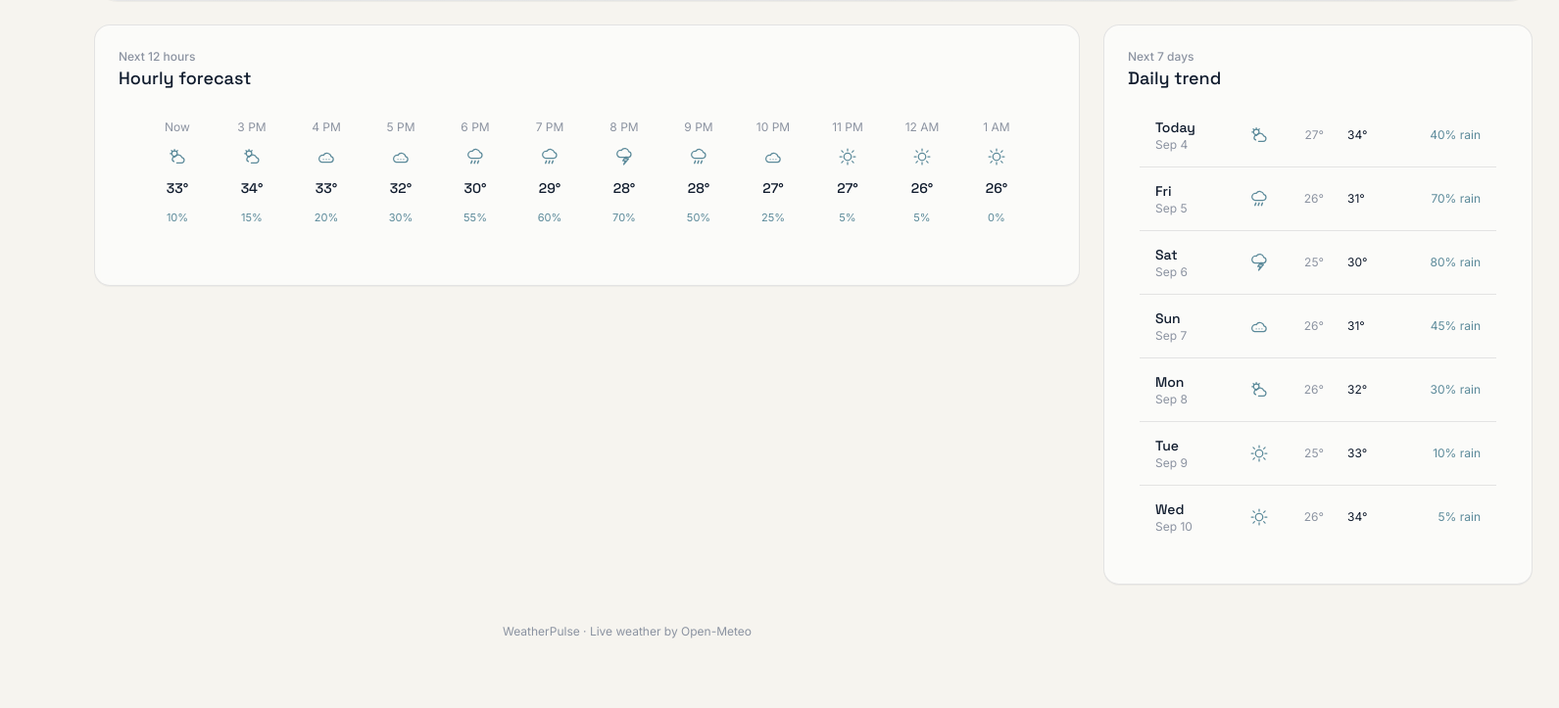
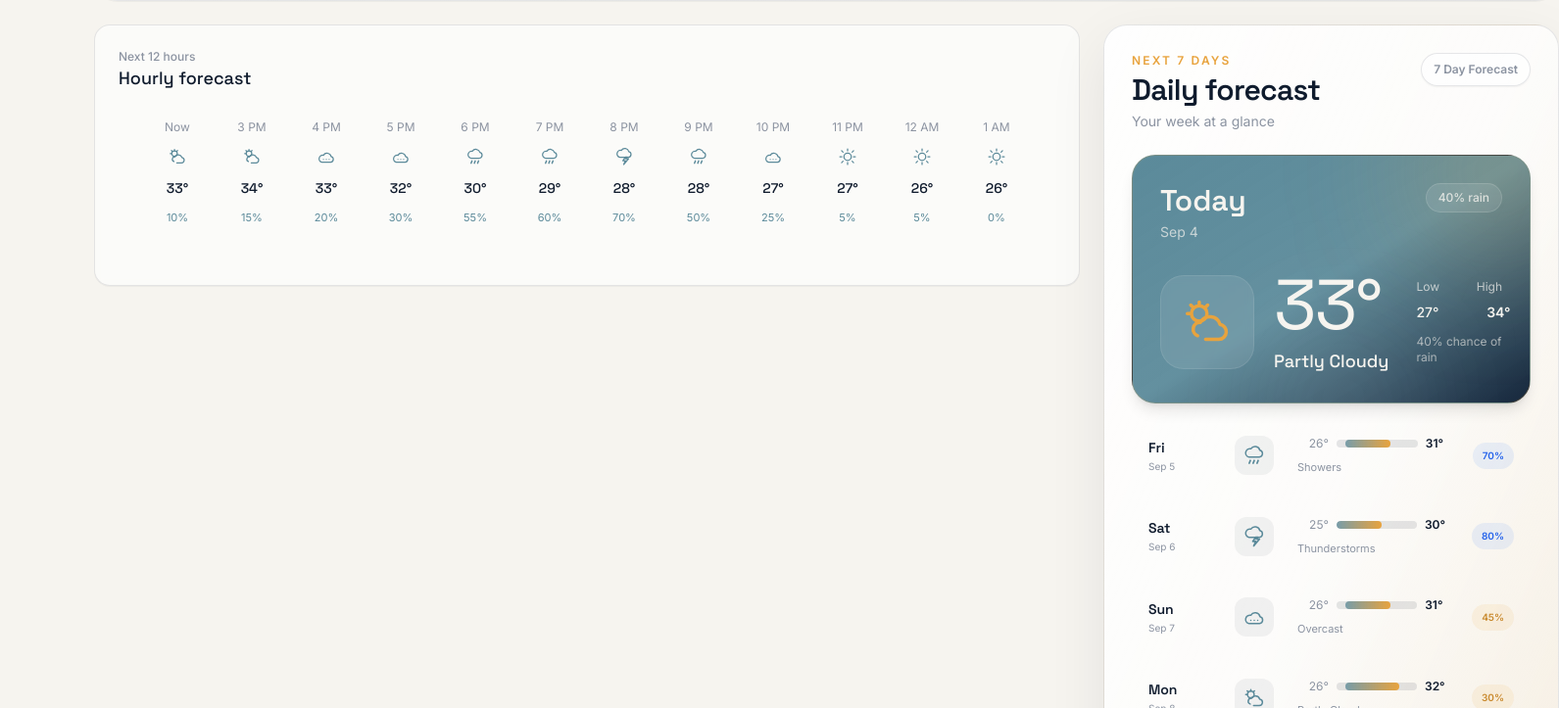
Before and after one commit to riteshmanna56789-sketch/WeatherPulse, a React (Vite) app: page / in a window 1280 px wide. Shown: the part 613-1336 px from the top of the page at 98% size, 1591 px wide, since content can reach past the window. Built offline with nearby package versions, Linux system fonts and the light colour scheme; no server answers; the HTML template or start-up script is replaced by a standard one.

Commit message:
feat: redesign daily forecast

```diff
--- a/src/App.tsx
+++ b/src/App.tsx
@@ -277,10 +277,11 @@ export default function App() {
           </div>
 
           <div className="lg:col-span-1">
-            <DailyForecast
-              days={snapshot.daily}
-              unit={unit}
-            />
+             <DailyForecast
+  days={snapshot.daily}
+  unit={unit}
+  currentTemperature={snapshot.current.temperature}
+/>
           </div>
         </div>
 
--- a/src/components/weather/DailyForecast.tsx
+++ b/src/components/weather/DailyForecast.tsx
@@ -2,16 +2,17 @@ import type { DailyReading } from '../../types/weather'
 import type { TemperatureUnit } from '../../utils/temperature'
 import { convertTemperature, formatTemperature } from '../../utils/temperature'
 import WeatherIcon from '../ui/WeatherIcon'
-import Panel from '../ui/Panel'
 
 interface DailyForecastProps {
   days: DailyReading[]
   unit: TemperatureUnit
+  currentTemperature: number
 }
 
 export default function DailyForecast({
   days,
-  unit
+  unit,
+  currentTemperature
 }: DailyForecastProps) {
   const convertedDays = days.map((day) => ({
     ...day,
@@ -23,46 +24,182 @@ export default function DailyForecast({
   const weekHigh = Math.max(...convertedDays.map((day) => day.high))
   const span = weekHigh - weekLow || 1
 
-  return (
-    <Panel
-      eyebrow="Next 7 days"
-      title="Daily trend"
-      className="animate-rise"
-    >
-      <ul className="mt-3 divide-y divide-ink/10 px-2 pb-3 dark:divide-paper/10 sm:px-3">
-        {convertedDays.map((day, i) => {
-          const leftPct = ((day.low - weekLow) / span) * 100
-          const widthPct = ((day.high - day.low) / span) * 100
+  const formattedCurrentTemperature = formatTemperature(
+    currentTemperature,
+    unit
+  )
 
   return (
-            <li
+    <section className="animate-rise overflow-hidden rounded-3xl border border-ink/10 bg-gradient-to-br from-white/90 via-white/70 to-amber/10 shadow-[0_20px_60px_rgba(15,27,45,0.08)] dark:border-paper/10 dark:from-ink-soft dark:via-ink-soft/95 dark:to-dusk/30">
+      <div className="p-5 sm:p-6 lg:p-7">
+        <div className="flex items-start justify-between gap-4">
+          <div>
+            <p className="font-body text-xs font-semibold uppercase tracking-[0.18em] text-amber">
+              Next 7 days
+            </p>
+
+            <h2 className="mt-1 font-display text-2xl font-semibold tracking-tight text-ink dark:text-paper sm:text-3xl">
+              Daily forecast
+            </h2>
+
+            <p className="mt-1 font-body text-sm text-slate">
+              Your week at a glance
+            </p>
+          </div>
+
+          <div className="hidden rounded-full border border-ink/10 bg-white/60 px-3 py-2 font-body text-xs font-semibold text-slate shadow-sm dark:border-paper/10 dark:bg-paper/5 sm:block">
+            7 Day Forecast
+          </div>
+        </div>
+
+        {convertedDays[0] && (
+          <div className="relative mt-6 overflow-hidden rounded-3xl border border-amber/20 bg-gradient-to-br from-dusk via-dusk/95 to-ink-soft p-5 text-paper shadow-lg sm:p-7">
+            <div className="absolute -right-16 -top-20 h-48 w-48 rounded-full bg-amber/20 blur-3xl" />
+            <div className="absolute -bottom-20 left-1/3 h-40 w-40 rounded-full bg-paper/10 blur-3xl" />
+
+            <div className="relative">
+              <div className="flex items-start justify-between gap-4">
+                <div>
+                  <p className="font-display text-2xl font-semibold sm:text-3xl">
+                    Today
+                  </p>
+
+                  <p className="mt-1 font-body text-sm text-paper/70">
+                    {convertedDays[0].date}
+                  </p>
+                </div>
+
+                <div className="rounded-full border border-paper/15 bg-paper/10 px-3 py-1.5 font-body text-xs font-medium text-paper/80">
+                  {convertedDays[0].precipitationChance}% rain
+                </div>
+              </div>
+
+              <div className="mt-7 flex flex-col gap-7 sm:flex-row sm:items-center sm:justify-between">
+                <div className="flex items-center gap-5">
+                  <div className="flex h-20 w-20 items-center justify-center rounded-3xl border border-paper/10 bg-paper/10 backdrop-blur-sm sm:h-24 sm:w-24">
+                    <WeatherIcon
+                      condition={convertedDays[0].condition}
+                      className="h-12 w-12 text-amber sm:h-14 sm:w-14"
+                    />
+                  </div>
+
+                  <div>
+                    <p className="font-display text-6xl font-light leading-none tracking-tight sm:text-7xl">
+                      {formattedCurrentTemperature}
+                    </p>
+
+                    <p className="mt-2 font-display text-base font-medium text-paper sm:text-lg">
+                      {convertedDays[0].conditionLabel}
+                    </p>
+                  </div>
+                </div>
+
+                <div className="min-w-0 flex-1 sm:max-w-md">
+                  <div className="flex items-center justify-between font-body text-xs text-paper/70">
+                    <span>Low</span>
+                    <span>High</span>
+                  </div>
+
+                  <div className="mt-2 flex items-center gap-3">
+                    <span className="w-9 shrink-0 font-body text-sm font-medium">
+                      {formatTemperature(convertedDays[0].low, unit)}
+                    </span>
+
+                    <div className="relative h-2.5 flex-1 overflow-hidden rounded-full bg-paper/15">
+                      <div
+                        className="absolute top-0 h-full rounded-full bg-gradient-to-r from-paper/50 via-amber to-amber"
+                        style={{
+                          left: `${((convertedDays[0].low - weekLow) / span) * 100}%`,
+                          width: `${Math.max(
+                            ((convertedDays[0].high -
+                              convertedDays[0].low) /
+                              span) *
+                              100,
+                            8
+                          )}%`
+                        }}
+                      />
+
+                      <span
+                        className="absolute top-1/2 h-4 w-4 -translate-x-1/2 -translate-y-1/2 rounded-full border-2 border-paper bg-paper shadow-lg"
+                        style={{
+                          left: `${Math.max(
+                            Math.min(
+                              ((convertTemperature(
+                                currentTemperature,
+                                unit
+                              ) -
+                                weekLow) /
+                                span) *
+                                100,
+                              100
+                            ),
+                            0
+                          )}%`
+                        }}
+                      />
+                    </div>
+
+                    <span className="w-9 shrink-0 text-right font-body text-sm font-semibold">
+                      {formatTemperature(convertedDays[0].high, unit)}
+                    </span>
+                  </div>
+
+                  <p className="mt-3 font-body text-xs text-paper/60">
+                    {convertedDays[0].precipitationChance}% chance of rain
+                  </p>
+                </div>
+              </div>
+            </div>
+          </div>
+        )}
+
+        <div className="mt-4 space-y-2">
+          {convertedDays.slice(1).map((day, index) => {
+            const actualIndex = index + 1
+
+            const leftPct = ((day.low - weekLow) / span) * 100
+
+            const widthPct = Math.max(
+              ((day.high - day.low) / span) * 100,
+              4
+            )
+
+            return (
+              <div
                 key={day.date}
-              className="grid grid-cols-[64px_28px_1fr_72px] items-center gap-3 px-3 py-3.5 sm:grid-cols-[80px_28px_1fr_88px] sm:gap-4 sm:px-4"
-              style={{ animationDelay: `${i * 40}ms` }}
+                className="group rounded-2xl border border-transparent px-3 py-4 transition-all duration-200 hover:border-ink/10 hover:bg-white/70 hover:shadow-sm dark:hover:border-paper/10 dark:hover:bg-paper/5 sm:px-4"
+                style={{
+                  animationDelay: `${actualIndex * 45}ms`
+                }}
               >
+                <div className="grid grid-cols-[52px_42px_1fr_auto] items-center gap-3 sm:grid-cols-[72px_48px_1fr_auto] sm:gap-4">
                   <div>
-                <p className="font-display text-sm font-medium text-ink dark:text-paper">
+                    <p className="font-display text-sm font-semibold text-ink dark:text-paper">
                       {day.day}
                     </p>
 
-                <p className="font-body text-xs text-slate">
+                    <p className="mt-0.5 font-body text-[10px] text-slate">
                       {day.date}
                     </p>
                   </div>
 
+                  <div className="flex h-10 w-10 items-center justify-center rounded-xl bg-ink/5 dark:bg-paper/5">
                     <WeatherIcon
                       condition={day.condition}
-                className="h-5 w-5 text-dusk dark:text-amber"
+                      className="h-6 w-6 text-dusk dark:text-amber"
                     />
+                  </div>
 
-              <div className="flex items-center gap-3">
+                  <div className="min-w-0">
+                    <div className="flex items-center gap-2">
                       <span className="w-8 shrink-0 text-right font-body text-xs text-slate">
                         {formatTemperature(day.low, unit)}
                       </span>
 
-                <div className="relative h-1.5 flex-1 rounded-full bg-ink/10 dark:bg-paper/10">
+                      <div className="relative h-2 flex-1 overflow-hidden rounded-full bg-ink/10 dark:bg-paper/10">
                         <div
-                    className="absolute h-full origin-left animate-sweep rounded-full bg-gradient-to-r from-dusk to-amber"
+                          className="absolute top-0 h-full rounded-full bg-gradient-to-r from-dusk/80 to-amber transition-all duration-500 group-hover:brightness-110"
                           style={{
                             left: `${leftPct}%`,
                             width: `${widthPct}%`
@@ -70,18 +207,67 @@ export default function DailyForecast({
                         />
                       </div>
 
-                <span className="w-8 shrink-0 font-body text-xs text-ink dark:text-paper">
+                      <span className="w-8 shrink-0 font-body text-xs font-semibold text-ink dark:text-paper">
                         {formatTemperature(day.high, unit)}
                       </span>
                     </div>
 
-              <p className="text-right font-body text-xs text-dusk dark:text-dusk">
-                {day.precipitationChance}% rain
+                    <p className="mt-2 truncate font-body text-[11px] text-slate">
+                      {day.conditionLabel}
                     </p>
-            </li>
+                  </div>
+
+                  <div
+                    className={`rounded-full px-2.5 py-1.5 font-body text-[10px] font-semibold ${
+                      day.precipitationChance >= 60
+                        ? 'bg-blue-500/10 text-blue-600 dark:text-blue-400'
+                        : day.precipitationChance >= 30
+                          ? 'bg-amber/10 text-amber-dim dark:text-amber'
+                          : 'bg-ink/5 text-slate dark:bg-paper/5'
+                    }`}
+                  >
+                    {day.precipitationChance}%
+                  </div>
+                </div>
+              </div>
             )
           })}
-      </ul>
-    </Panel>
+        </div>
+
+        <div className="mt-5 flex flex-col gap-4 rounded-2xl border border-ink/10 bg-ink/[0.03] p-4 dark:border-paper/10 dark:bg-paper/[0.03] sm:flex-row sm:items-center sm:justify-between sm:p-5">
+          <div className="flex items-center gap-3">
+            <div className="flex h-10 w-10 items-center justify-center rounded-xl bg-amber/10 text-lg">
+              🌿
+            </div>
+
+            <div>
+              <p className="font-display text-sm font-semibold text-ink dark:text-paper">
+                Looks like a great week ahead
+              </p>
+
+              <p className="mt-0.5 font-body text-xs text-slate">
+                Check the forecast before heading out.
+              </p>
+            </div>
+          </div>
+
+          <div className="hidden h-10 w-px bg-ink/10 dark:bg-paper/10 sm:block" />
+
+          <div className="flex items-center gap-3 sm:text-right">
+            <div className="text-lg">⌁</div>
+
+            <div>
+              <p className="font-body text-xs font-medium text-ink dark:text-paper">
+                Data provided by Open-Meteo
+              </p>
+
+              <p className="mt-0.5 font-body text-[10px] text-slate">
+                Stay prepared. Stay awesome.
+              </p>
+            </div>
+          </div>
+        </div>
+      </div>
+    </section>
   )
 }
```
Lines whose indentation alone changed are shown as unchanged.
